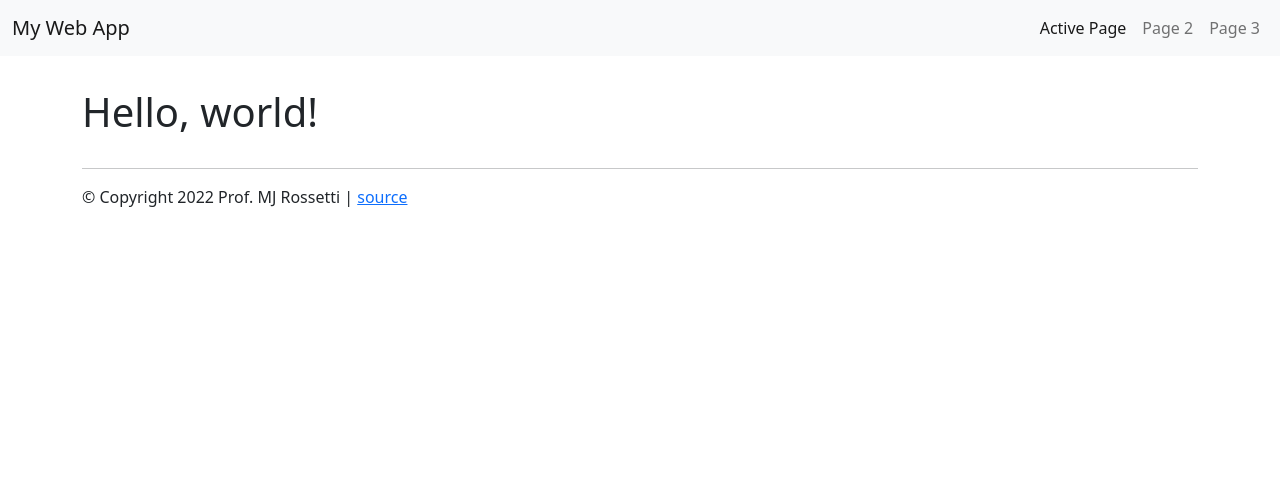
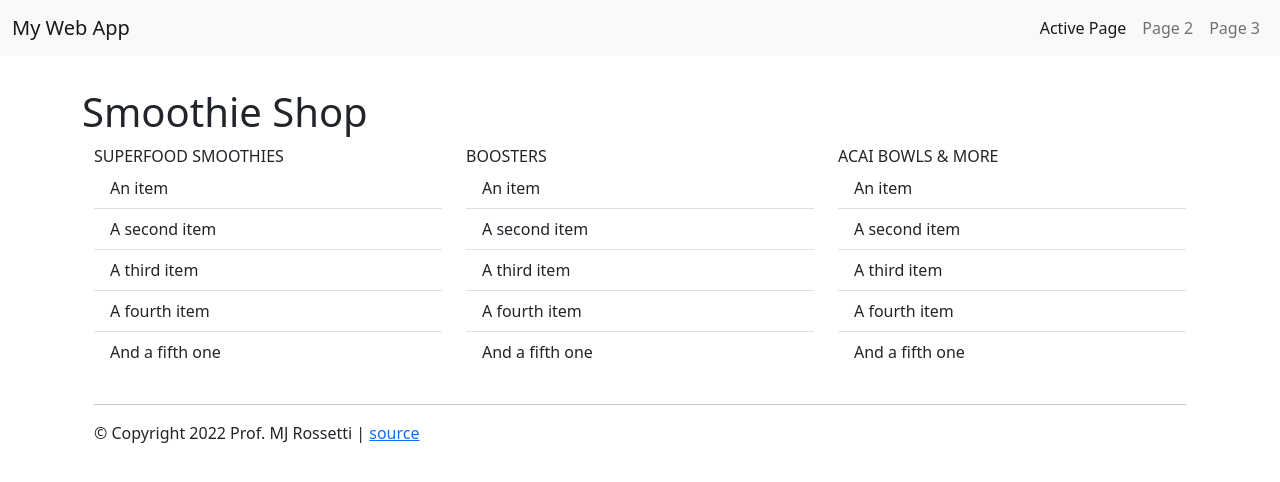
Before and after one commit to mjwv5/Website-Challenge, a plain HTML site: page index.html in a window 1280 px wide. Drawn offline with nearby package versions, Linux system fonts and the light colour scheme.

Commit message:
Update index.html

```diff
--- a/index.html
+++ b/index.html
@@ -48,8 +48,42 @@
     <div class="container" style="margin-top:2em;">
 
       <div>
-        <h1>Hello, world!</h1>
+        <h1>Smoothie Shop</h1>
       </div>
+
+      <div class="container">
+  <div class="row align-items-start">
+    <div class="col">
+      SUPERFOOD SMOOTHIES
+      <ul class="list-group list-group-flush">
+  <li class="list-group-item">An item</li>
+  <li class="list-group-item">A second item</li>
+  <li class="list-group-item">A third item</li>
+  <li class="list-group-item">A fourth item</li>
+  <li class="list-group-item">And a fifth one</li>
+</ul>
+    </div>
+    <div class="col">
+      BOOSTERS
+      <ul class="list-group list-group-flush">
+  <li class="list-group-item">An item</li>
+  <li class="list-group-item">A second item</li>
+  <li class="list-group-item">A third item</li>
+  <li class="list-group-item">A fourth item</li>
+  <li class="list-group-item">And a fifth one</li>
+</ul>
+    </div>
+    <div class="col">
+      ACAI BOWLS & MORE
+      <ul class="list-group list-group-flush">
+  <li class="list-group-item">An item</li>
+  <li class="list-group-item">A second item</li>
+  <li class="list-group-item">A third item</li>
+  <li class="list-group-item">A fourth item</li>
+  <li class="list-group-item">And a fifth one</li>
+</ul>
+    </div>
+  </div>
 
 
       <footer style="margin-top:2em; margin-bottom:2em;">
```
